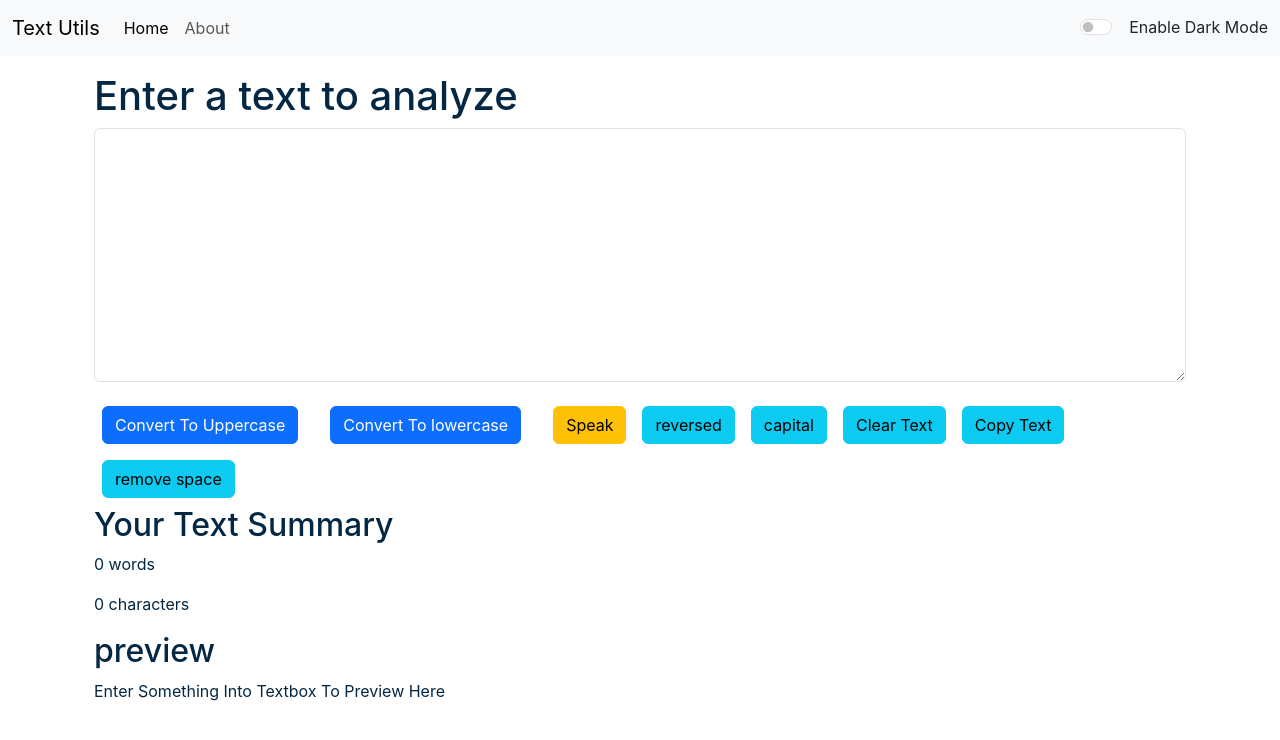
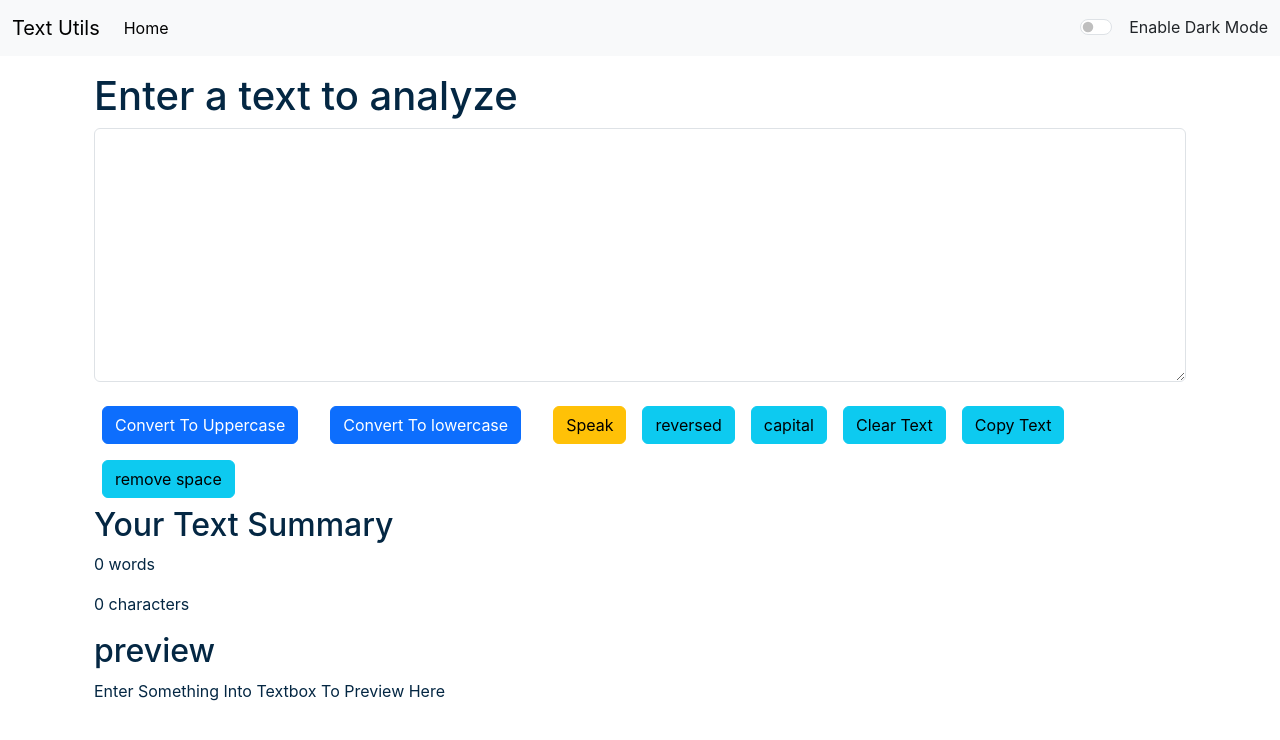
Before and after one commit to NR2610/TextEditor-Utility-webapp, a React (Create React App) app: page / in a window 1280 px wide. Shown: the top 740 px of the page. Built offline with nearby package versions, Linux system fonts and the light colour scheme.

Commit message:
changes for deploying on github

```diff
--- a/package.json
+++ b/package.json
@@ -1,4 +1,5 @@
 {
+    "homepage": "https://NR2610.github.io/TextEditor-Utility-webapp",
     "name": "demo1",
     "version": "0.1.0",
     "private": true,
@@ -6,6 +7,7 @@
         "@testing-library/jest-dom": "^5.16.5",
         "@testing-library/react": "^13.4.0",
         "@testing-library/user-event": "^13.5.0",
+        "gh-pages": "^5.0.0",
         "nodemon": "^3.0.1",
         "react": "^18.2.0",
         "react-dom": "^18.2.0",
@@ -14,6 +16,8 @@
         "web-vitals": "^2.1.4"
     },
     "scripts": {
+      "predeploy": "npm run build",
+       "deploy": "gh-pages -d build",
         "start": "react-scripts start",
         "build": "react-scripts build",
         "test": "react-scripts test",
--- a/src/App.js
+++ b/src/App.js
@@ -1,11 +1,11 @@
 import "./App.css";
-import About from "./components/About";
+// import About from "./components/About";
 import Alert from "./components/Alert";
 import Navbar from "./components/Navbar";
 import Textform from "./components/Textform";
 import React, { useState } from "react";
 
-import { BrowserRouter as Router, Routes, Route } from "react-router-dom";
+// import { BrowserRouter as Router, Routes, Route } from "react-router-dom";
 
 function App() {
   const [mode, setMode] = useState("light");
@@ -37,18 +37,18 @@
 
   return (
     <>
-      <Router>
-        <Navbar title=" Text Utils" mode={mode} togglemode={toggle} />
-        <Alert alert={alert} />
+      {/* <Router> */}
+      <Navbar title=" Text Utils" mode={mode} togglemode={toggle} />
+      <Alert alert={alert} />
 
-        <div className="container my-3">
-          <Routes>
-            <Route exact path="/about" element={<About mode={mode} />} />
-
-            <Route exact path="/" element={<Textform showAlert={showalert} heading="Enter a text to analyze " mode={mode} />} />
-          </Routes>
-        </div>
-      </Router>
+      <div className="container my-3">
+        {/* <Routes> */}
+        {/* <Route exact path="/about" element={<About mode={mode} />} /> */}
+        <Textform showAlert={showalert} heading="Enter a text to analyze " mode={mode} />
+        {/* <Route exact path="/" element={<Textform showAlert={showalert} heading="Enter a text to analyze " mode={mode} />} /> */}
+        {/* </Routes> */}
+      </div>
+      {/* </Router> */}
     </>
   );
 }
--- a/src/components/Navbar.js
+++ b/src/components/Navbar.js
@@ -1,6 +1,6 @@
 import React from "react";
 import PropTypes from "prop-types";
-import { Link } from "react-router-dom";
+// import { Link } from "react-router-dom";
 
 export default function Navbar(props) {
   return (
@@ -24,15 +24,13 @@
           <div className="collapse navbar-collapse" id="navbarScroll">
             <ul className="navbar-nav me-auto my-2 my-lg-0 navbar-nav-scroll">
               <li className="nav-item">
-                <Link className="nav-link active" aria-current="page" to="/">
+                <a className="nav-link active" aria-current="page" href="/">
                   Home
-                </Link>
+                </a>
               </li>
-              <li className="nav-item">
-                <Link className="nav-link" to="/about">
+              <li className="nav-item">{/* <a className="nav-link" href="/">
                   About
-                </Link>
-              </li>
+                </a> */}</li>
               {/* <li className="nav-item dropdown">
                 <a className="nav-link dropdown-toggle" href="/" role="button" data-bs-toggle="dropdown" aria-expanded="false">
                   Link
```
Also changed, not shown: 1 other file (tests, documents, lock files or other folders). Lines whose indentation alone changed are shown as unchanged.
